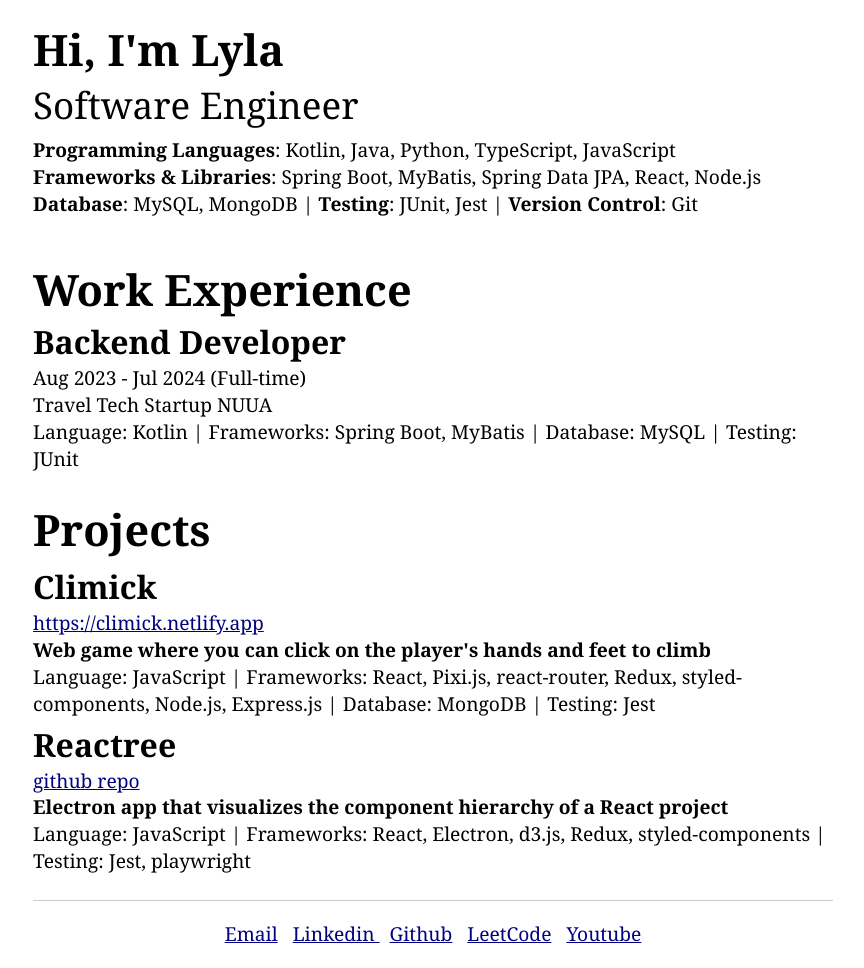
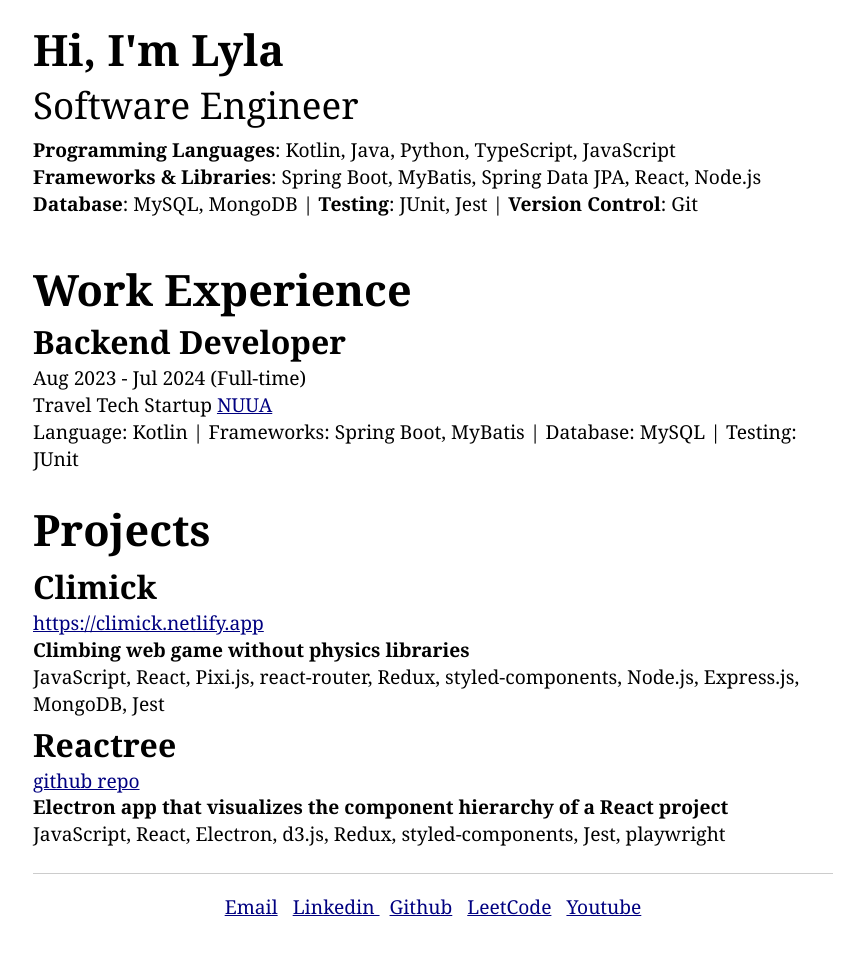
Before and after one commit to lylaminju/personal-website, a plain HTML site: page index.html in a window 1280 px wide. Shown: the whole page, without its empty margins (207-1071 px from the left). After the commit the page ends 941 px from the top, so only its background shows below. Drawn offline with Linux system fonts and the light colour scheme.

Commit message:
feat: modify content

```diff
--- a/index.html
+++ b/index.html
@@ -30,9 +30,8 @@
       <h1>Work Experience</h1>
       <div>
         <h3>Backend Developer</h3>
-
         <p>Aug 2023 - Jul 2024 (Full-time)</p>
-        <p>Travel Tech Startup NUUA</p>
+        <p>Travel Tech Startup <a href="https://www.nuua.ai/en/">NUUA</a></p>
         <p class="tech-stack">
           Language: Kotlin | Frameworks: Spring Boot, MyBatis | Database: MySQL
           | Testing: JUnit
@@ -44,13 +43,10 @@
       <div class="project-box">
         <h3>Climick</h3>
         <a href="https://climick.netlify.app">https://climick.netlify.app</a>
-        <p class="explanation">
-          Web game where you can click on the player's hands and feet to climb
-        </p>
+        <p class="explanation">Climbing web game without physics libraries</p>
         <p class="tech-stack">
-          Language: JavaScript | Frameworks: React, Pixi.js, react-router,
-          Redux, styled-components, Node.js, Express.js | Database: MongoDB |
-          Testing: Jest
+          JavaScript, React, Pixi.js, react-router, Redux, styled-components,
+          Node.js, Express.js, MongoDB, Jest
         </p>
       </div>
       <div class="project-box">
@@ -61,8 +57,8 @@
           project
         </p>
         <p class="tech-stack">
-          Language: JavaScript | Frameworks: React, Electron, d3.js, Redux,
-          styled-components | Testing: Jest, playwright
+          JavaScript, React, Electron, d3.js, Redux, styled-components, Jest,
+          playwright
         </p>
       </div>
     </section>
```
